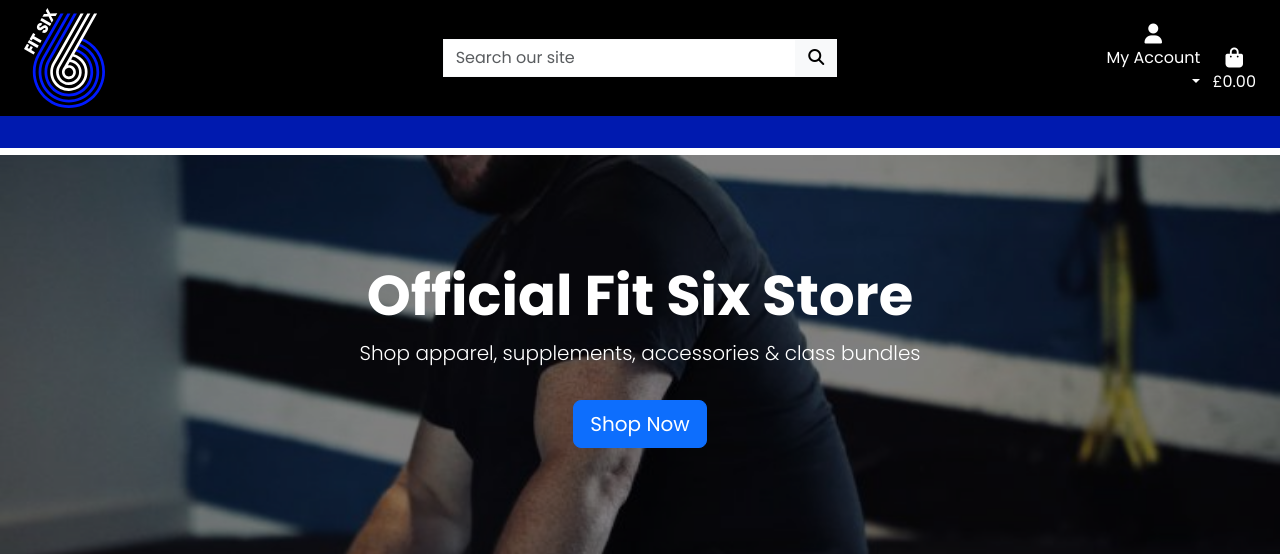
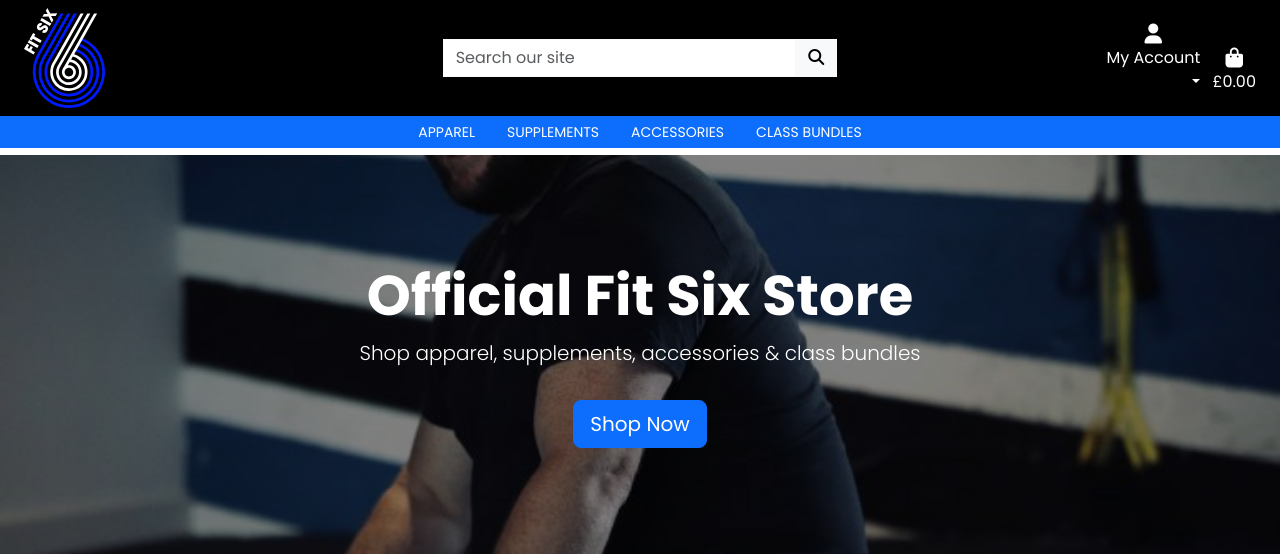
Before and after one commit to sd-powell/fit-six, a Django app: page / in a window 1280 px wide. Shown: the top 554 px of the page. Run offline with Django 5.2, Linux system fonts and the light colour scheme; some libraries are stand-ins or nearby versions.

Commit message:
add category links to blue keyline bar

```diff
--- a/templates/base.html
+++ b/templates/base.html
@@ -126,8 +126,13 @@
         </nav>
       </div>
 
-      <!-- Keyline -->
-      <div class="keyline"></div>
+      <!-- Keyline with Category Links -->
+      <div class="keyline d-none d-lg-flex justify-content-center align-items-center py-1 bg-primary text-white">
+        <a href="{% url 'products' %}?category=apparel" class="text-white text-decoration-none mx-3 text-uppercase small">Apparel</a>
+        <a href="{% url 'products' %}?category=supplements" class="text-white text-decoration-none mx-3 text-uppercase small">Supplements</a>
+        <a href="{% url 'products' %}?category=accessories" class="text-white text-decoration-none mx-3 text-uppercase small">Accessories</a>
+        <a href="{% url 'products' %}?category=class-bundles" class="text-white text-decoration-none mx-3 text-uppercase small">Class Bundles</a>
+      </div>
 
       <!-- Search for Mobile -->
       <div id="mobile-search-bar" class="container d-none py-2 bg-light">
```
